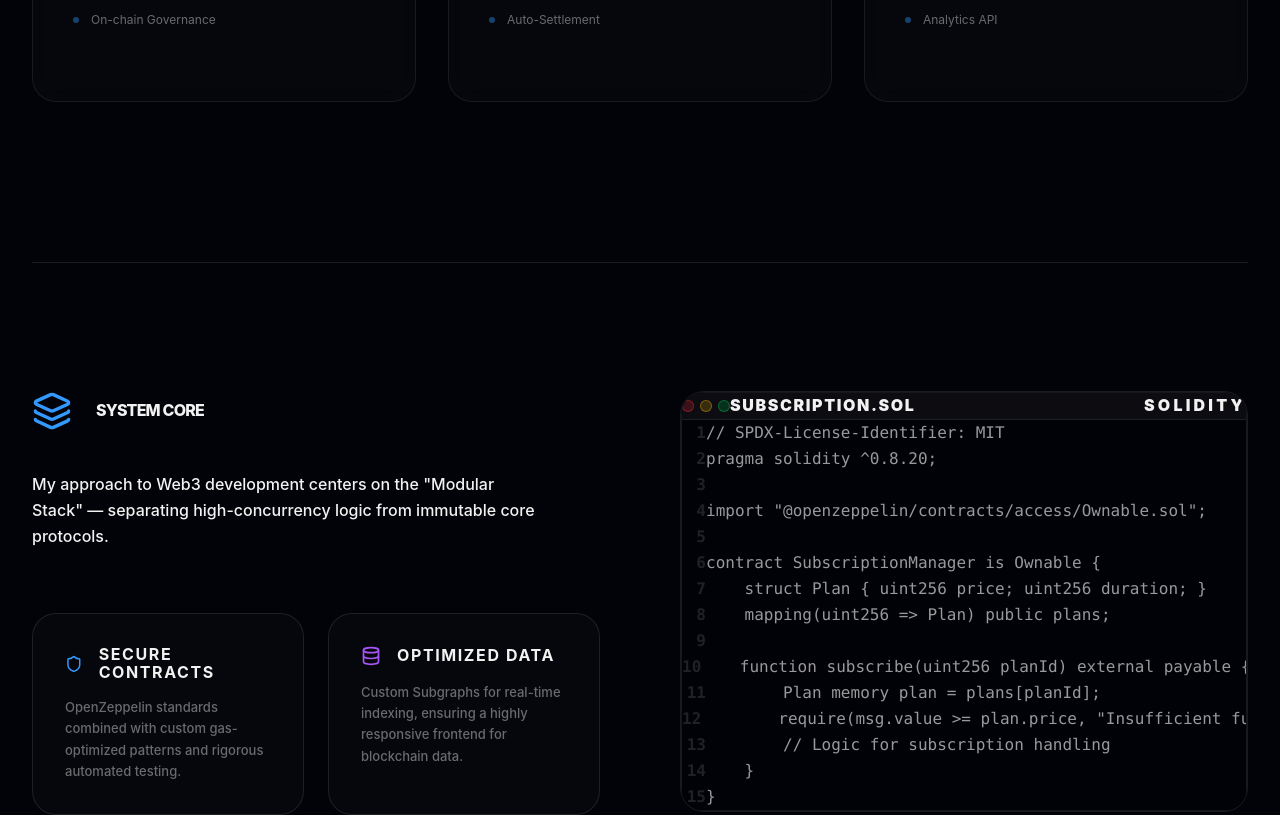
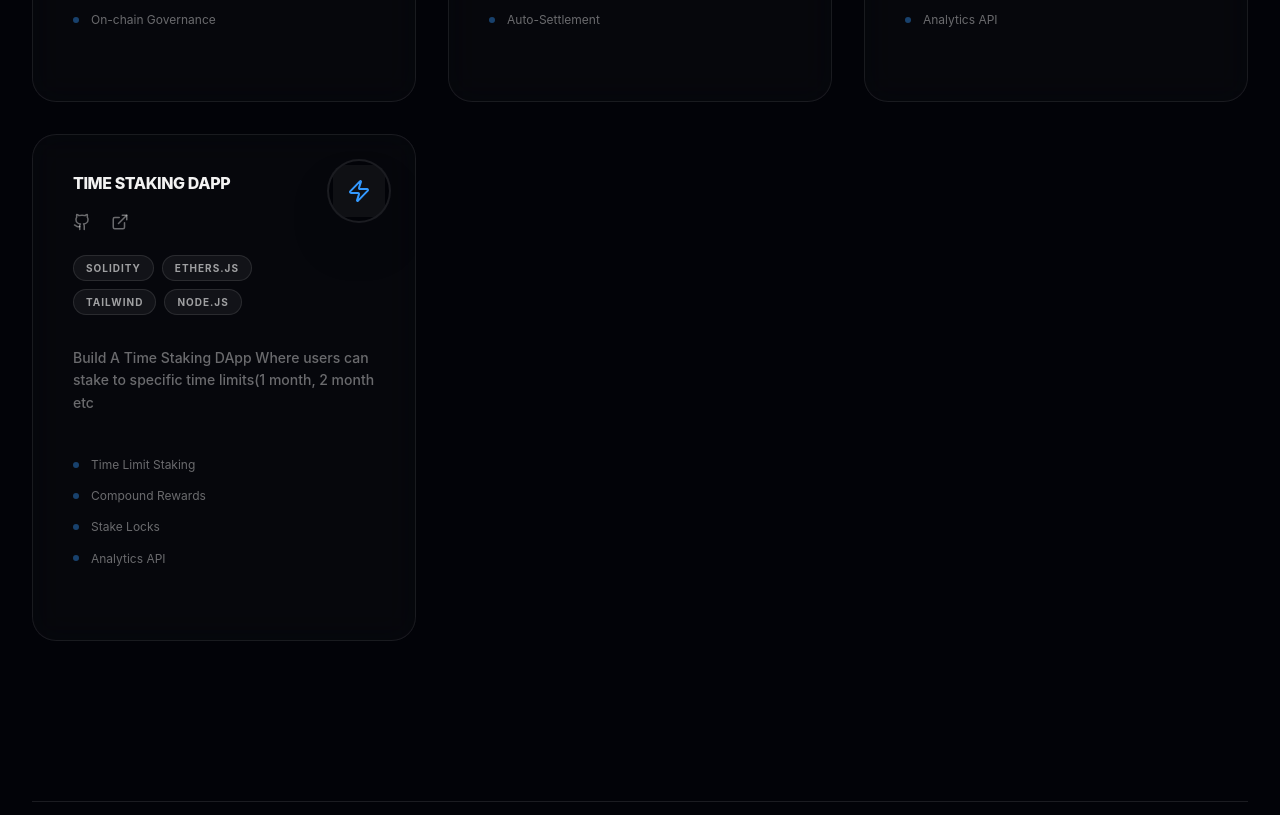
Before and after one commit to mohit-solidity/pirate, a React (Vite) app: page /developer in a window 1280 px wide. Shown: the part 920-1735 px from the top of the page. Built offline with nearby package versions, Linux system fonts and the light colour scheme.

Commit message:
Updated Github link and added new Project

```diff
--- a/src/pages/Developer.jsx
+++ b/src/pages/Developer.jsx
@@ -14,7 +14,7 @@ const Developer = () => {
             description: 'I built a modular payment system that handles recurring on-chain transactions, prioritizing gas savings and making the process transparent for every user.',
             features: ['EIP-5827 Support', 'Gas-efficient Logic', 'NFT Memberships', 'On-chain Governance'],
             tech: ['Solidity', 'React', 'Hardhat'],
-            github: 'https://github.com/mohit-solidity',
+            github: 'https://github.com/mohit-solidity/subscription-dapp',
             demo: 'https://subscription-dapp-two.vercel.app/',
         },
         {
@@ -22,7 +22,7 @@ const Developer = () => {
             description: 'I engineered a high-performance auction platform featuring blind bidding and instant settlement, ensuring absolute fairness through verifiable randomness.',
             features: ['Blind Bids', 'VRF Randomness', 'Escrow System', 'Auto-Settlement'],
             tech: ['Solidity', 'Web3.js', 'Foundry'],
-            github: 'https://github.com/mohit-solidity',
+            github: 'https://github.com/mohit-solidity/new-Bidding-Dapp',
             demo: 'https://mohit-solidity.github.io/new-Bidding-Dapp/',
         },
         {
@@ -30,8 +30,16 @@ const Developer = () => {
             description: 'I designed a yield-focused staking protocol that offers multi-tier rewards and lockup periods, backed by a custom indexing system for real-time accuracy.',
             features: ['Dynamic APR', 'Compound Rewards', 'Stake Locks', 'Analytics API'],
             tech: ['Solidity', 'Ethers.js', 'Tailwind', 'Node.js'],
-            github: 'https://github.com/mohit-solidity',
+            github: 'https://github.com/mohit-solidity/StakingDapp',
             demo: 'https://mohit-solidity.github.io/StakingDapp',
+        },
+        {
+            title: 'Time Staking DApp',
+            description: 'Build A Time Staking DApp Where users can stake to specific time limits(1 month, 2 month etc',
+            features: ['Time Limit Staking', 'Compound Rewards', 'Stake Locks', 'Analytics API'],
+            tech: ['Solidity', 'Ethers.js', 'Tailwind', 'Node.js'],
+            github: 'https://github.com/mohit-solidity/TimeStakingDapp',
+            demo: 'https://mohit-solidity.github.io/TimeStakingDapp',
         }
     ];
 
```
